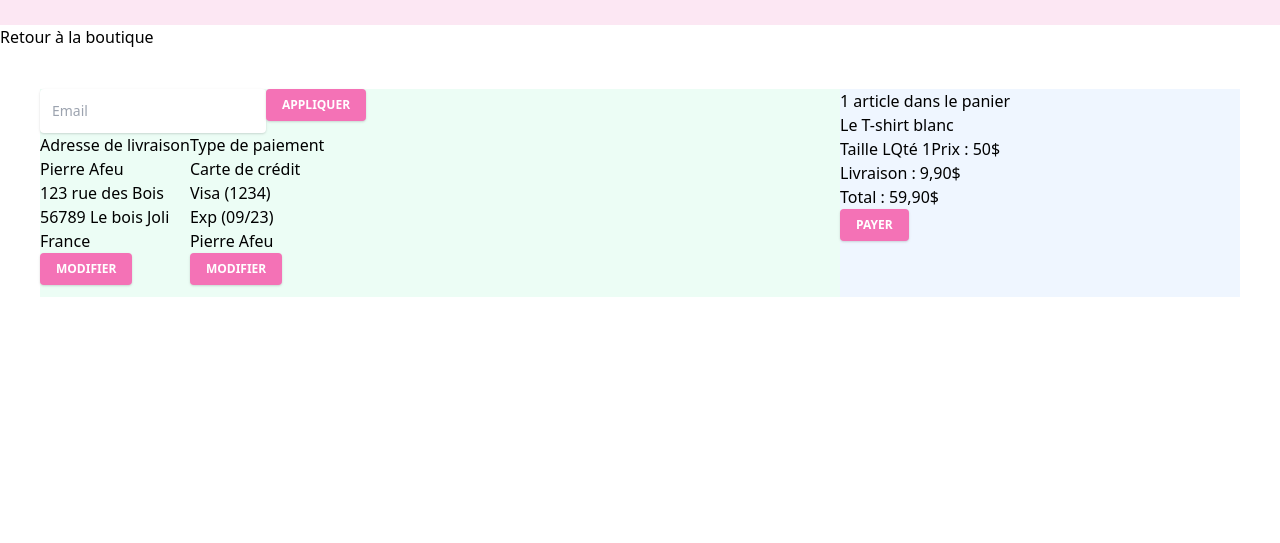
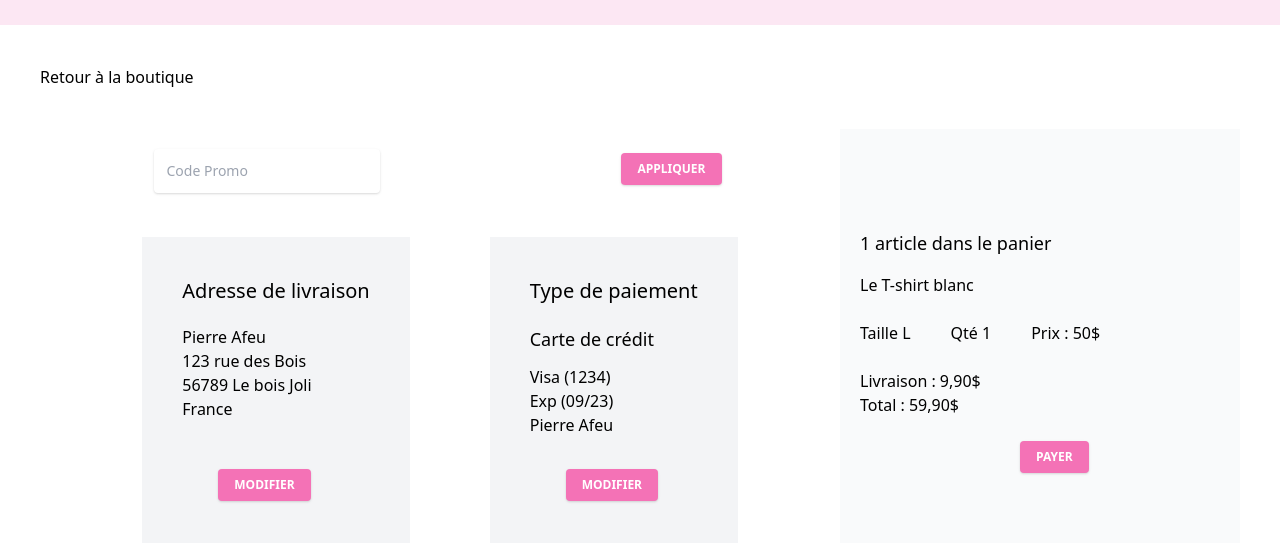
Before and after one commit to cestle18/css-tailwind, a website: page checkout.html in a window 1280 px wide. Shown: the part 71-614 px from the top of the page. Drawn offline with Linux system fonts and the light colour scheme.

Commit message:
did checkout page

```diff
--- a/checkout.html
+++ b/checkout.html
@@ -41,21 +41,23 @@
       </div>
     </nav>
 
-    <div>Retour à la boutique</div>
+    <div class="mt-10 ml-10">
+      <a href="">Retour à la boutique</a>
+    </div>
     <div class="flex mw-1400px p-10">
-      <div class="bg-green-50 w-8/12">
-        <div class="flex">
+      <div class="w-8/12 mt-5">
+        <div class="flex justify-around">
           <div>
             <input
               type="email"
               class="px-3 py-3 placeholder-gray-400 text-gray-700 bg-white rounded text-sm shadow focus:outline-none focus:shadow-outline w-full"
-              placeholder="Email"
+              placeholder="Code Promo"
               style="transition: all 0.15s ease 0s"
             />
           </div>
           <div>
             <button
-              class="bg-pink-400 text-white active:bg-pink-600 font-bold uppercase text-xs px-4 py-2 rounded shadow hover:shadow-md outline-none focus:outline-none mr-1 mb-3"
+              class="bg-pink-400 text-white active:bg-pink-600 font-bold uppercase text-xs px-4 py-2 mt-1 ml-3 rounded shadow hover:shadow-md outline-none focus:outline-none mr-1 mb-3"
               type="button"
               style="transition: all 0.15s ease"
             >
@@ -63,10 +65,10 @@
             </button>
           </div>
         </div>
-        <div class="flex">
-          <div>
-            <h2>Adresse de livraison</h2>
-            <p>
+        <div class="flex justify-center p-10">
+          <div class="bg-gray-100 mr-20 p-10">
+            <h2 class="mb-5 text-xl">Adresse de livraison</h2>
+            <p class="mb-8">
               Pierre Afeu <br />
               123 rue des Bois <br />
               56789 Le bois Joli <br />
@@ -74,7 +76,7 @@
             </p>
             <div>
               <button
-                class="bg-pink-400 text-white active:bg-pink-600 font-bold uppercase text-xs px-4 py-2 rounded shadow hover:shadow-md outline-none focus:outline-none mr-1 mb-3"
+                class="ml-9 mt-4 bg-pink-400 text-white active:bg-pink-600 font-bold uppercase text-xs px-4 py-2 rounded shadow hover:shadow-md outline-none focus:outline-none mr-1 mb-3"
                 type="button"
                 style="transition: all 0.15s ease"
               >
@@ -82,18 +84,18 @@
               </button>
             </div>
           </div>
-          <div class="flex">
+          <div class="flex bg-gray-100 p-10">
             <div>
-              <h2>Type de paiement</h2>
-              <h3>Carte de crédit</h3>
-              <p>
+              <h2 class="mb-5 text-xl">Type de paiement</h2>
+              <h3 class="mb-3 text-lg">Carte de crédit</h3>
+              <p class="mb-8">
                 Visa (1234) <br />
                 Exp (09/23) <br />
                 Pierre Afeu
               </p>
               <div>
                 <button
-                  class="bg-pink-400 text-white active:bg-pink-600 font-bold uppercase text-xs px-4 py-2 rounded shadow hover:shadow-md outline-none focus:outline-none mr-1 mb-3"
+                  class="ml-9 bg-pink-400 text-white active:bg-pink-600 font-bold uppercase text-xs px-4 py-2 rounded shadow hover:shadow-md outline-none focus:outline-none mr-1 mb-3"
                   type="button"
                   style="transition: all 0.15s ease"
                 >
@@ -104,25 +106,25 @@
           </div>
         </div>
       </div>
-      <div class="bg-blue-50 w-4/12">
+      <div class="bg-gray-50 w-4/12 p-5">
         <div>
-          <div>1 article dans le panier</div>
+          <div class="text-lg mt-20 mb-4">1 article dans le panier</div>
           <div>
-            <h2>Le T-shirt blanc</h2>
-            <div class="flex">
+            <h2 class="mb-6">Le T-shirt blanc</h2>
+            <div class="flex mb-6">
               <p>Taille L</p>
-              <p>Qté 1</p>
+              <p class="ml-10 mr-10">Qté 1</p>
               <p>Prix : 50$</p>
             </div>
           </div>
-          <div>
+          <div class="mb-6">
             <h2>Livraison : 9,90$</h2>
             <h2>Total : 59,90$</h2>
           </div>
         </div>
-        <div>
+        <div class="ml-20">
           <button
-            class="bg-pink-400 text-white active:bg-pink-600 font-bold uppercase text-xs px-4 py-2 rounded shadow hover:shadow-md outline-none focus:outline-none mr-1 mb-3"
+            class="ml-20 bg-pink-400 text-white active:bg-pink-600 font-bold uppercase text-xs px-4 py-2 rounded shadow hover:shadow-md outline-none focus:outline-none mr-1 mb-3"
             type="button"
             style="transition: all 0.15s ease"
           >
```
Also changed, not shown: product.html (+1 -1 lines).
